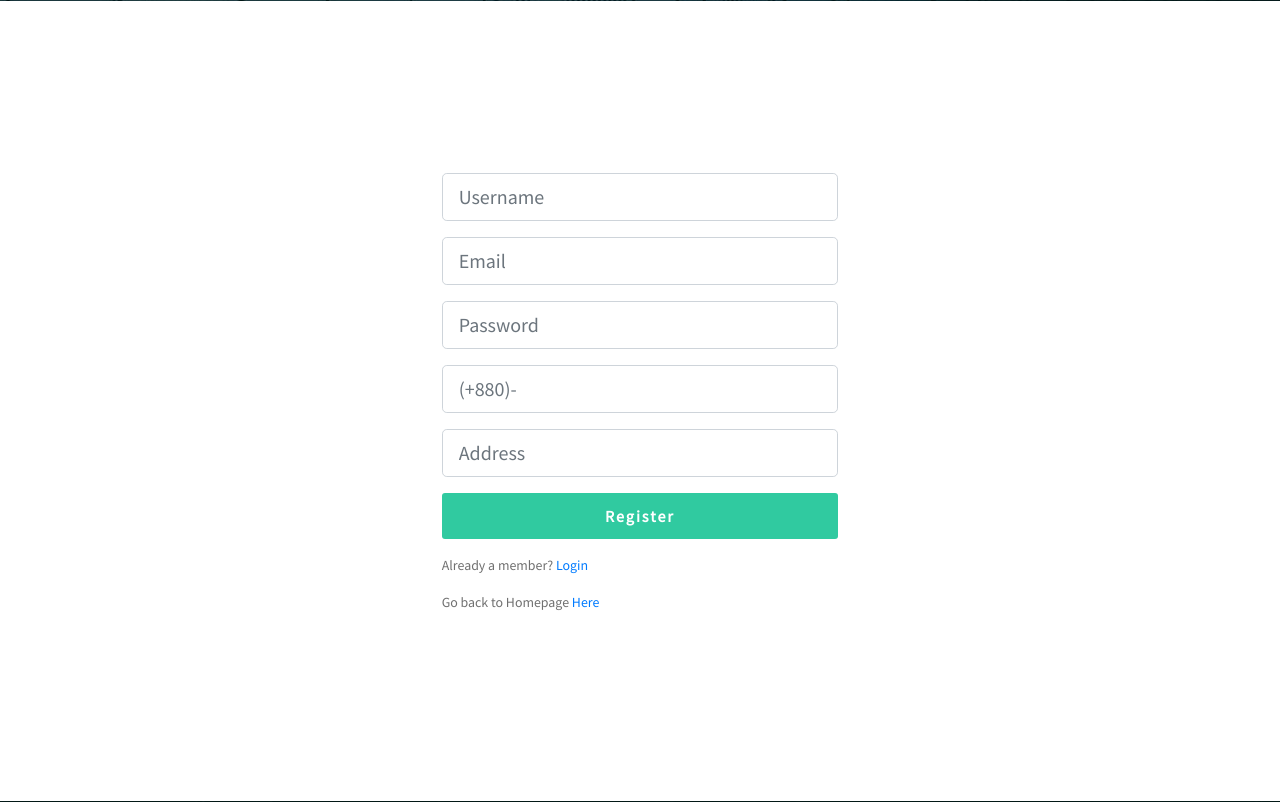
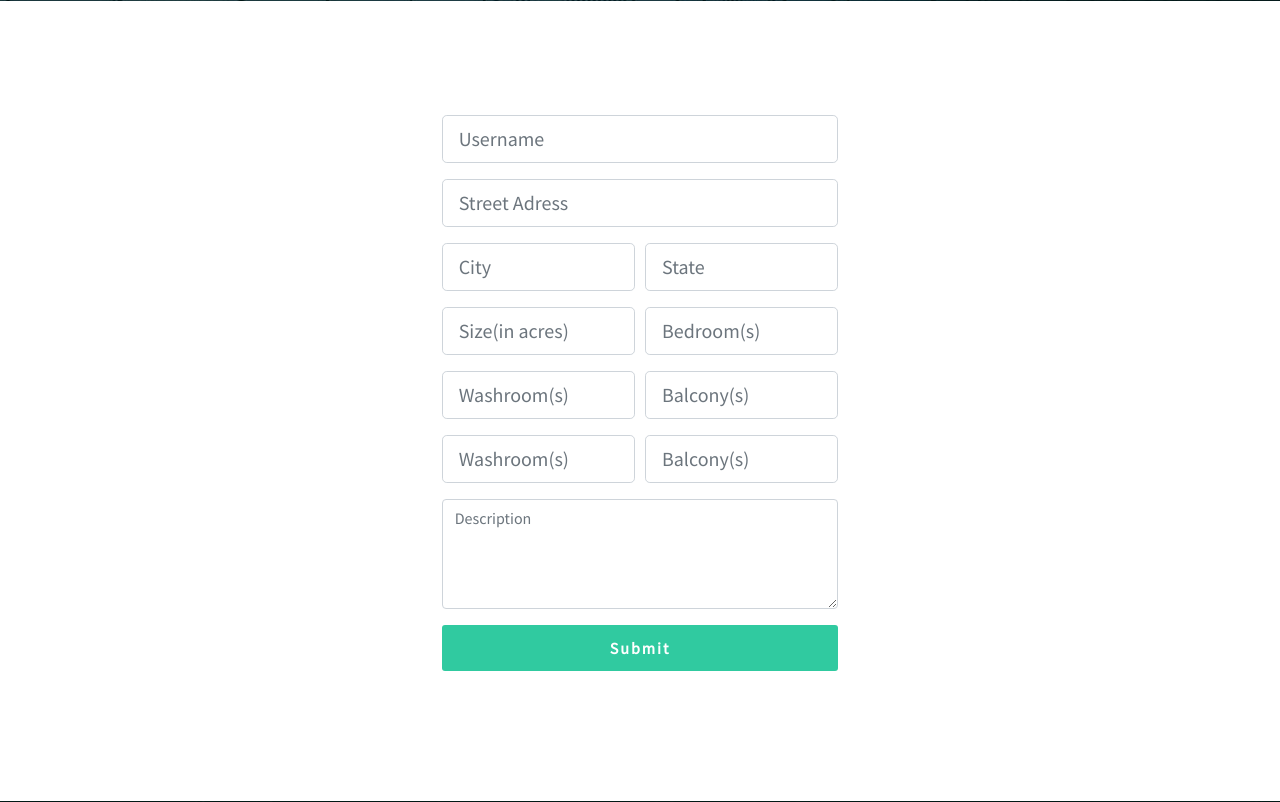
Before and after one commit to atiqueMorshed/CSE370_ecommerce, a PHP site: page /sellHouse.php in a window 1280 px wide. Shown: the part 1097-1899 px from the top of the page. Run offline with PHP 8.4, Linux system fonts and the light colour scheme.

Commit message:
front-end for sell property form.

```diff
--- a/sellHouse.php
+++ b/sellHouse.php
@@ -214,23 +214,45 @@
                   <input type="username" class="form-control form-control-lg" id="username" placeholder="Username" name="username">
                 </div>
               <div class="form-group">
-                  <input type="email" class="form-control form-control-lg" placeholder="Email" name="email">
+                  <input type="address" class="form-control form-control-lg" placeholder="Street Adress" name="street">
+              </div>
+              <div class="form-row">
+                <div class="form-group col-md-6">
+                  <input type="address" class="form-control form-control-lg" id="city" placeholder="City" name="city">
+                </div>
+                <div class="form-group col-md-6">
+                  <input type="State" class="form-control form-control-lg" id="state" placeholder="State" name="state">
+                </div>
+              </div>
+              <div class="form-row">
+                <div class="form-group col-md-6">
+                  <input type="number" class="form-control form-control-lg" id="size" placeholder="Size(in acres)" name="size">
+                </div>
+                <div class="form-group col-md-6">
+                  <input type="number" class="form-control form-control-lg" id="bedroom" placeholder="Bedroom(s)" name="bedroom">
+                </div>
+              </div>
+              <div class="form-row">
+                <div class="form-group col-md-6">
+                  <input type="number" class="form-control form-control-lg" id="washroom" placeholder="Washroom(s)" name="washroom">
+                </div>
+                <div class="form-group col-md-6">
+                  <input type="number" class="form-control form-control-lg" id="balcony" placeholder="Balcony(s)" name="balcony">
+                </div>
+              </div>
+              <div class="form-row">
+                <div class="form-group col-md-6">
+                  <input type="number" class="form-control form-control-lg" id="washroom" placeholder="Washroom(s)" name="washroom">
+                </div>
+                <div class="form-group col-md-6">
+                  <input type="number" class="form-control form-control-lg" id="balcony" placeholder="Balcony(s)" name="balcony">
+                </div>
               </div>
               <div class="form-group">
-                  <input class="form-control form-control-lg" placeholder="Password" type="password" name="password">
+                <textarea class="form-control" id="exampleFormControlTextarea1" rows="4" name="description" placeholder="Description"></textarea>
               </div>
               <div class="form-group">
-                <input type="phone" class="form-control form-control-lg" id="phone" placeholder="(+880)-" name="phone">
-              </div>
-              <div class="form-group">
-                <input type="text" class="form-control form-control-lg" id="address" placeholder="Address" name="address">
-              </div>
-              <div class="form-group">
-                  <button class="btn-lg btn-block site-btn" type="submit" name="registerbtn" value="Register">Register</button>
-              </div>
-              <div class="form-group">
-                  <p>Already a member? <a href="login.php">Login<a/></p>
-                  <p> Go back to Homepage <a href="index.php">Here</a></p>
+                  <button class="btn-lg btn-block site-btn" type="submit" name="submit" value="Register">Submit</button>
               </div>
               </form>
           </div>
```
